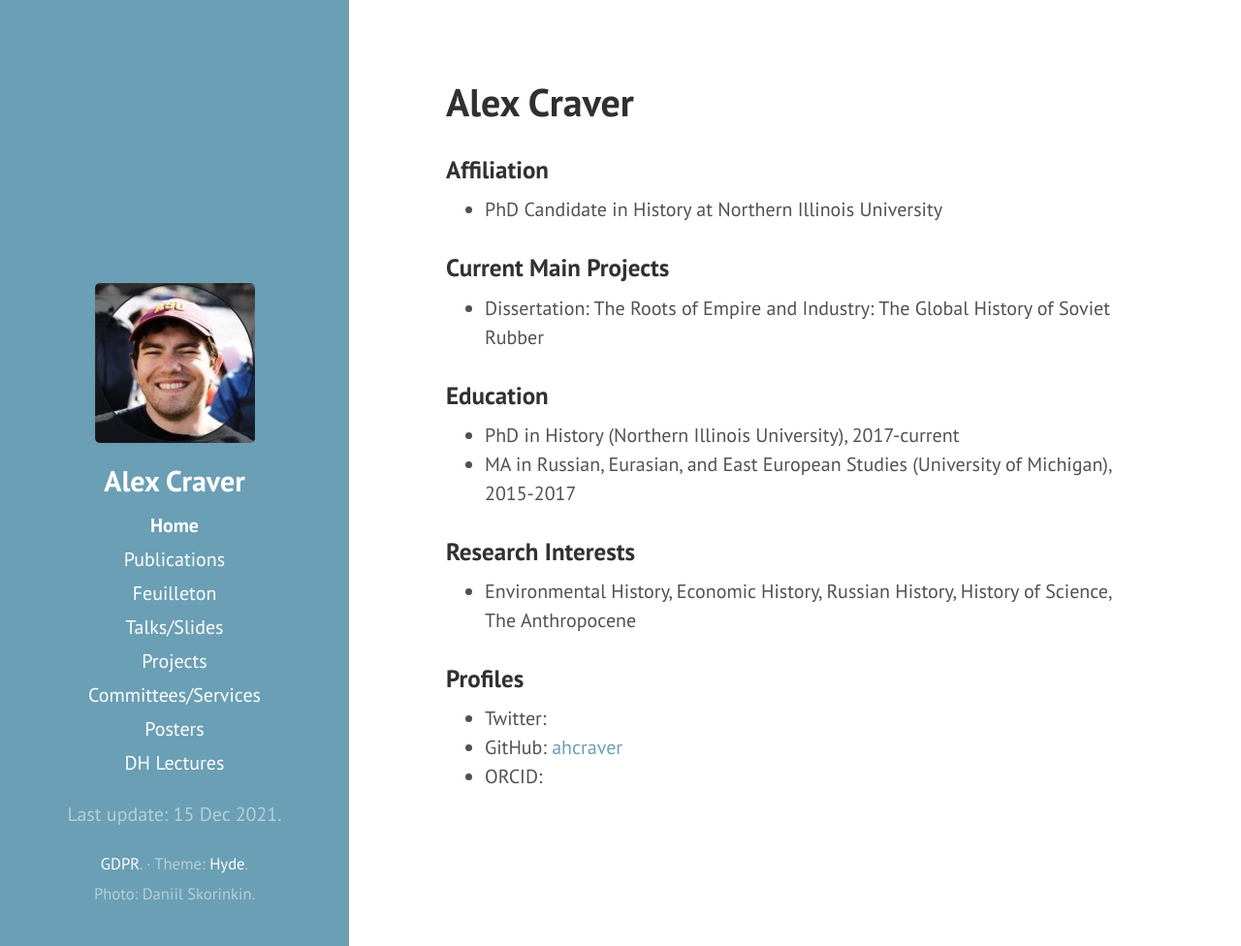
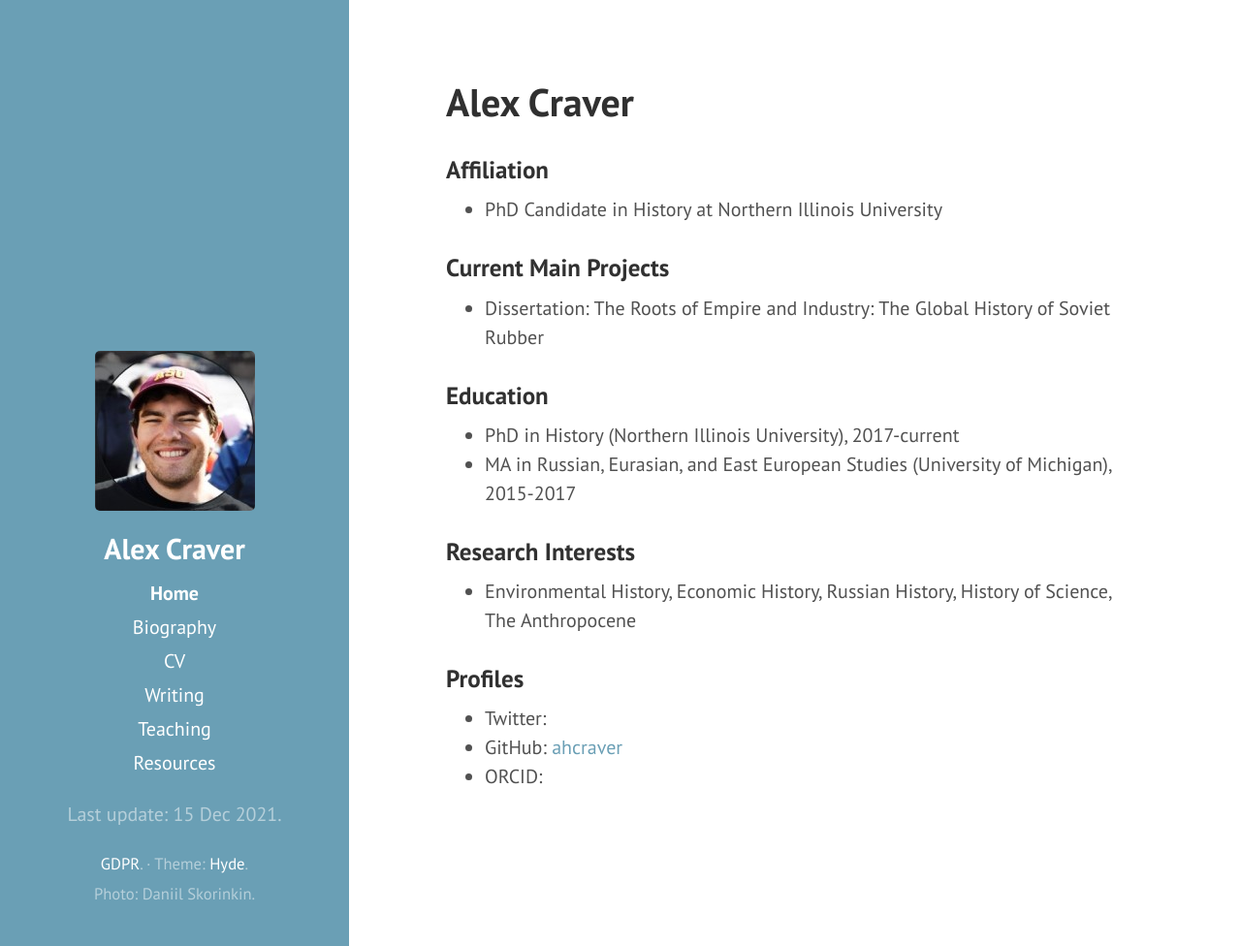
Before and after one commit to ahcraver/ahcraver.github.io, a Jekyll site: the page built from index.md, in a window 1280 px wide and 976 px high. Shown: the whole window at 97% size. Built offline with Jekyll 4.4.1, drawn with Linux system fonts in a browser that asks for light colours.

Commit message:
Update sidebar.html

```diff
--- a/_includes/sidebar.html
+++ b/_includes/sidebar.html
@@ -1,5 +1,5 @@
 <div class="sidebar">
-  <div class="container sidebar-sticky">
+  <div class="container sidebar-sticky reverse-layout">
     <div class="sidebar-about">
        <img src="/img/ff-hel.jpg" alt="portrait pic" style="display:block; margin-left: auto; margin-right: auto;" />
         <h2 style="text-align:center;"><a href="/">
@@ -10,15 +10,14 @@
     -->
     </div>
 
-    <nav class="sidebar-nav">
+    <nav class="sidebar-nav"><nav class="sidebar-nav">
       <a class="sidebar-nav-item{% if page.url == '/' %} active{% endif %}" href="{{ '/' }}">Home</a>
-      <a class="sidebar-nav-item{% if page.url == '/publications/' %} active{% endif %}" href="{{ '/publications/' }}">Publications</a>
-      <a class="sidebar-nav-item{% if page.url == '/feuilleton/' %} active{% endif %}" href="{{ '/feuilleton/' }}">Feuilleton</a>
-      <a class="sidebar-nav-item{% if page.url == '/talks/' %} active{% endif %}" href="{{ '/talks/' }}">Talks/Slides</a>
-      <a class="sidebar-nav-item{% if page.url == '/projects/' %} active{% endif %}" href="{{ '/projects/' }}">Projects</a>
-      <a class="sidebar-nav-item{% if page.url == '/services/' %} active{% endif %}" href="{{ '/services/' }}">Committees/Services</a>
-      <a class="sidebar-nav-item{% if page.url == '/posters/' %} active{% endif %}" href="{{ '/posters/' }}">Posters</a>
-      <a class="sidebar-nav-item{% if page.url == '/lectures/' %} active{% endif %}" href="{{ '/lectures/' }}">DH Lectures</a>
+      <a class="sidebar-nav-item{% if page.url == '/biography/' %} active{% endif %}" href="{{ '/biography/' }}">Biography</a>
+      <a class="sidebar-nav-item{% if page.url == '/CV/' %} active{% endif %}" href="{{ '/cv/' }}">CV</a>
+      <a class="sidebar-nav-item{% if page.url == '/writing/' %} active{% endif %}" href="{{ '/writing/' }}">Writing</a>
+      <a class="sidebar-nav-item{% if page.url == '/teaching/' %} active{% endif %}" href="{{ '/projects/' }}">Teaching</a>
+      <a class="sidebar-nav-item{% if page.url == '/resources/' %} active{% endif %}" href="{{ '/services/' }}">Resources</a>
+
 
 <!--
       {% comment %}
```
